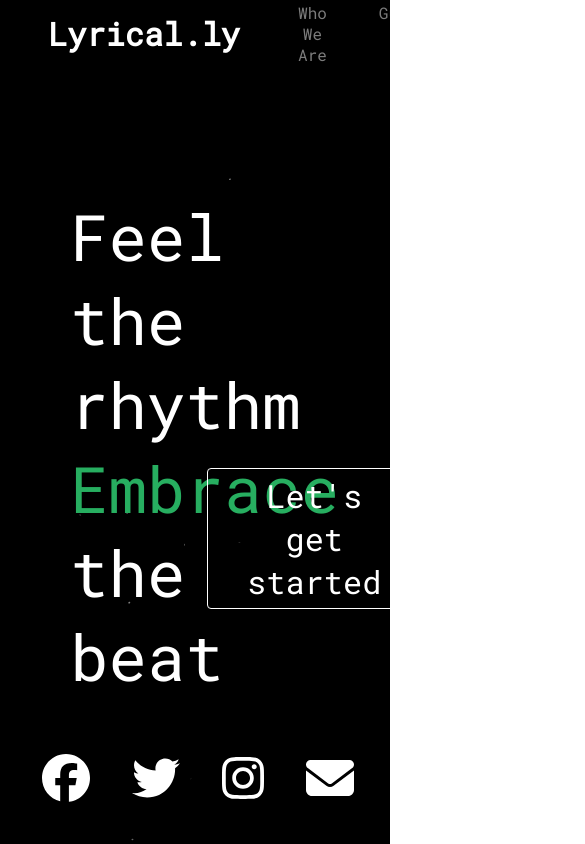
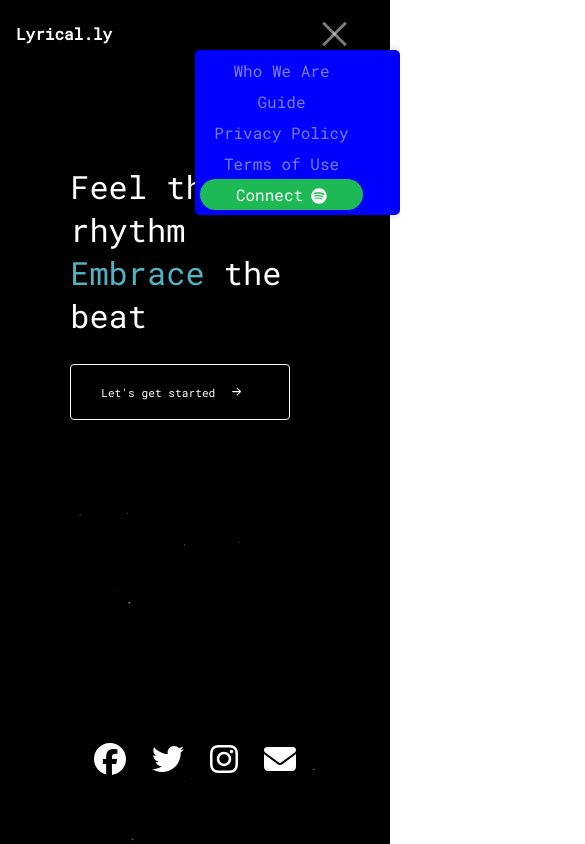
Before and after one commit to Ed-ward239/Lyrical.ly, a React (Create React App) app in the folder lyrical/: page / in a window 390 px wide. Both pictures are taken after a click on the link 312 px from the left and 33 px from the top of the page. Shown: the top 844 px of the page, 585 px wide, since content can reach past the window. Built offline with nearby package versions, Linux system fonts and the light colour scheme.

Commit message:
added phone side

```diff
--- a/lyrical/src/components/Footer.css
+++ b/lyrical/src/components/Footer.css
@@ -76,3 +76,16 @@
     transform: scale(1.2);
     transition: 0.5s all ease-in-out;
   }
+  @media screen and (max-width: 400px) {
+    .social-media-links a {
+      color: white;
+      text-decoration: none;
+      font-size: 2rem;
+      padding: 0.5rem;
+    }
+    .footer {
+      justify-content: center;
+      display: flex;
+      align-items: center;
+    }
+ }
--- a/lyrical/src/components/MainPage.css
+++ b/lyrical/src/components/MainPage.css
@@ -10,10 +10,11 @@ body::-webkit-scrollbar {
 }
 
 .main-page {
+   margin-top: 25%;
     display: flex;
-    justify-content: space-between;
-    align-items: flex-end;
-    height: 78vh;
+    /* justify-content: space-between; */
+    /* align-items: flex-end; */
+    height: 27vh;
     padding: 0 18%;
   }
 
@@ -23,11 +24,13 @@ body::-webkit-scrollbar {
     text-align: left;
     margin-left: 0%;
     margin-bottom: 11%;
+    margin-right: 7%;
     color: white;
     width: 55%;
   }
 
  .StartBtn {
+   margin-top: 5.4rem;
    padding: 5px 30px;
    font-size: 1.2rem;
    border: none;
@@ -38,7 +41,6 @@ body::-webkit-scrollbar {
    border: 1px solid white;
    color: #fff;
    cursor: pointer;
-   margin-bottom: 45%;
    transition: all 0.2s ease-out;
    position: relative;
    z-index: 1;
@@ -71,7 +73,23 @@ body::-webkit-scrollbar {
    background-color:  rgba(255, 255, 255, 0.486);
 
  }
+ @media screen and (max-width: 400px) {
+    .main-page {
+      display: flex;
+      flex-direction: column;
+      width: 64%;
+      height: 64vh;
+    }
+    .SiteSlogan {
+    font-size: 2rem;
+    width: 100%;
+    }
+    .StartBtn {
+      font-size: 0.7rem;
+      margin: 0;
 
+    }
+ }
   /* .Typewriter__cursor{
     color: blue;
   } */
--- a/lyrical/src/components/MainPage.js
+++ b/lyrical/src/components/MainPage.js
@@ -13,8 +13,11 @@ export default function MainPage() {
 
   return (
     <div className="main-page">
+
       <div className="SiteSlogan">
+
       <Typewriter
+
         options={{
           delay: 75,
           loop:false,
@@ -24,7 +27,7 @@ export default function MainPage() {
           typewriter
             .typeString("Feel the rhythm")
             .pauseFor(300)
-            .typeString('\n<span style="color: #27ae60;">Embrace</span> the beat')
+            .typeString('\n<span style="color: #52B2BF;">Embrace</span> the beat')
             .callFunction(() => {
               const cursor = document.querySelector('.Typewriter__cursor');
               cursor.style.color = "transparent";
@@ -34,6 +37,7 @@ export default function MainPage() {
         }}
 
       />
+
       </div>
 
       <div>
--- a/lyrical/src/components/Navbar.css
+++ b/lyrical/src/components/Navbar.css
@@ -38,9 +38,27 @@
   .navbar-items a:hover{
     color: white;
   }
+
   .navbarMenu {
-   display: flex;
-    transition: all 1s ease-out;
+    display: flex;
+    position: absolute;
+    right: 3%;
+    background-color: transparent;
+    width: 800px;
+    padding: 10px;
+    border-radius: 5px;
+    box-shadow: 0 0 10px rgba(0, 0, 0, 0.2);
+    opacity: 0;
+    visibility: hidden;
+    transition: opacity 0.3s ease, visibility 0.3s ease, transform 0.3s ease;
+    transform: translateX(90px);
+
+  }
+
+  .navbarMenu.show {
+    opacity: 1;
+    visibility: visible;
+    transform: translateX(0);
   }
   .navbarMenu a{
     font-size: medium;
@@ -75,3 +93,37 @@
     margin: 2% 0% 0% 0.5rem;
 
   }
+
+@media screen and (max-width: 400px) {
+  .navbar-logo {
+    font-size: 1rem;
+    padding: 1rem;
+  }
+  .navbar-items {
+    margin-right:0;
+    padding: 0;
+  }
+  .navbarMenu {
+
+    display: flex;
+    flex-direction: column;
+    position: absolute;
+    left: 50%;
+    background-color: blue;
+    width: 50%;
+    padding: 5px;
+    border-radius: 5px;
+    box-shadow: 0 0 10px rgba(0, 0, 0, 0.2);
+    opacity: 0;
+    visibility: hidden;
+    transition: opacity 0.3s ease, visibility 0.3s ease, transform 0.3s ease;
+    transform: translateY(-50%);
+
+  }
+
+  .navbarMenu.show {
+    opacity: 1;
+    visibility: visible;
+    transform: translateY(60%);
+  }
+}
--- a/lyrical/src/components/Navbar.js
+++ b/lyrical/src/components/Navbar.js
@@ -1,9 +1,9 @@
-import React, {useState} from 'react';
-import './Navbar.css';
-import { FaSpotify } from 'react-icons/fa'
+import React, { useState } from "react";
+import "./Navbar.css";
+import { FaSpotify } from "react-icons/fa";
 // import { FontAwesomeIcon } from '@fortawesome/react-fontawesome';
 // import { faBars } from '@fortawesome/free-solid-svg-icons';
-import Hamburger from 'hamburger-react'
+import Hamburger from "hamburger-react";
 
 export default function Navbar() {
   const handleLogoClick = () => {
@@ -14,26 +14,31 @@ export default function Navbar() {
   const toggleMenu = () => {
     setIsMenuOpen(!isMenuOpen);
   };
-  const [isOpen, setOpen] = useState(false)
+  const [isOpen, setOpen] = useState(false);
   return (
     <nav className="navbar">
-      <div className="navbar-logo" onClick={handleLogoClick}>Lyrical.ly</div>
+      <div className="navbar-logo" onClick={handleLogoClick}>
+        Lyrical.ly
+      </div>
       <div className="navbar-items">
 
+      /* you can add CSS transition properties to the navbarMenu */
+      <div className="navbarMenu"></div>
 
-      {isMenuOpen && (
-        <div className="navbarMenu">
-            <a href="#">Who We Are</a>
-            <a href="#">Guide</a>
-            <a href="#">Privacy Policy</a>
-            <a href="#">Terms of Use</a>
-            <button className='SpotifyBtn'>Connect<FaSpotify className='spotify-icon'/></button>
+        <div className={`navbarMenu ${isMenuOpen ? "show" : ""}`}>
+          <a href="#">Who We Are</a>
+          <a href="#">Guide</a>
+          <a href="#">Privacy Policy</a>
+          <a href="#">Terms of Use</a>
+          <button className="SpotifyBtn">
+            Connect
+            <FaSpotify className="spotify-icon" />
+          </button>
         </div>
-      )}
 
-
-        <a  href="#" onClick={toggleMenu}>
-        <Hamburger toggled={isOpen} toggle={setOpen} /></a>
+        <a href="#" onClick={toggleMenu}>
+          <Hamburger toggled={isOpen} toggle={setOpen} />
+        </a>
       </div>
     </nav>
   );
```
